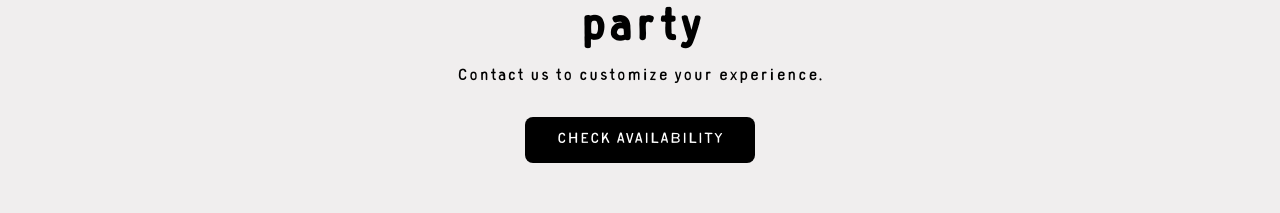
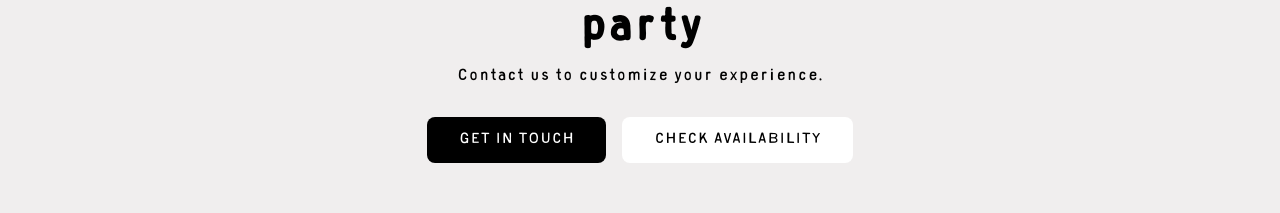
Before and after one commit to timbo84/social., a Next.js app: page / in a window 1280 px wide. Shown: the part 1034-1247 px from the top of the page. Built offline with nearby package versions, Linux system fonts and the light colour scheme.

Commit message:
change cta button to point to booking

```diff
--- a/app/components/cta/cta.jsx
+++ b/app/components/cta/cta.jsx
@@ -13,6 +13,9 @@ export default function CTASection() {
           </p>
           <div className={styles.buttons}>
             <Link href="/contact" className={styles.primary}>
+              GET IN TOUCH
+            </Link>
+            <Link href="/booking" className={styles.secondary}>
               CHECK AVAILABILITY
             </Link>
           </div>
```
